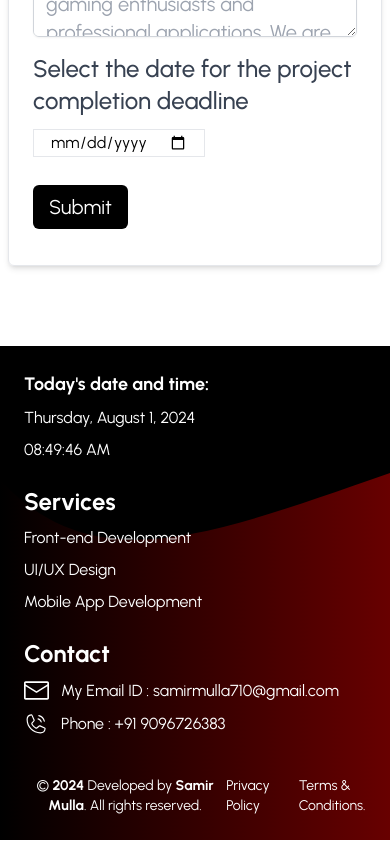
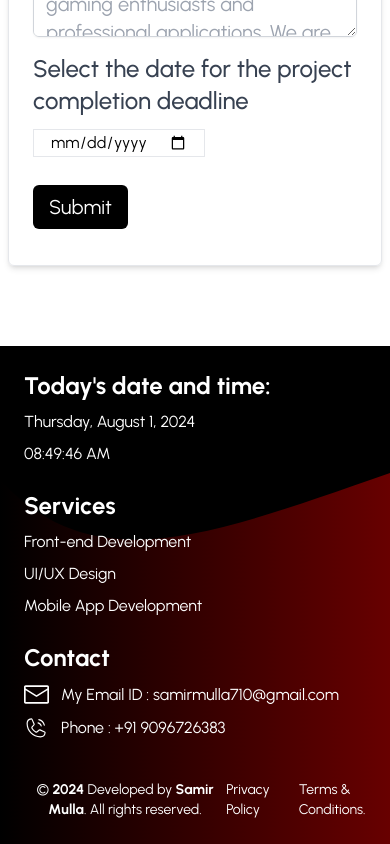
Before and after one commit to Samir-Mulla/my-portfolio-website, a React (Vite) app: page / in a window 390 px wide. Shown: the part 5776-6620 px from the top of the page. Built offline with nearby package versions, Linux system fonts and the light colour scheme.

Commit message:
style : responsive typography issue solved

```diff
--- a/src/components/CurrentDateTime/CurrentDateTime.jsx
+++ b/src/components/CurrentDateTime/CurrentDateTime.jsx
@@ -51,7 +51,7 @@ function CurrentDateTime() {
 
   return (
     <div>
-      <h5 className="font-bold mb-2 text-lg md:text-xl lg:text-2xl">
+      <h5 className="font-bold mb-2 text-2xl lg:text-2xl">
         Today's date and time:
       </h5>
       <p>
```
